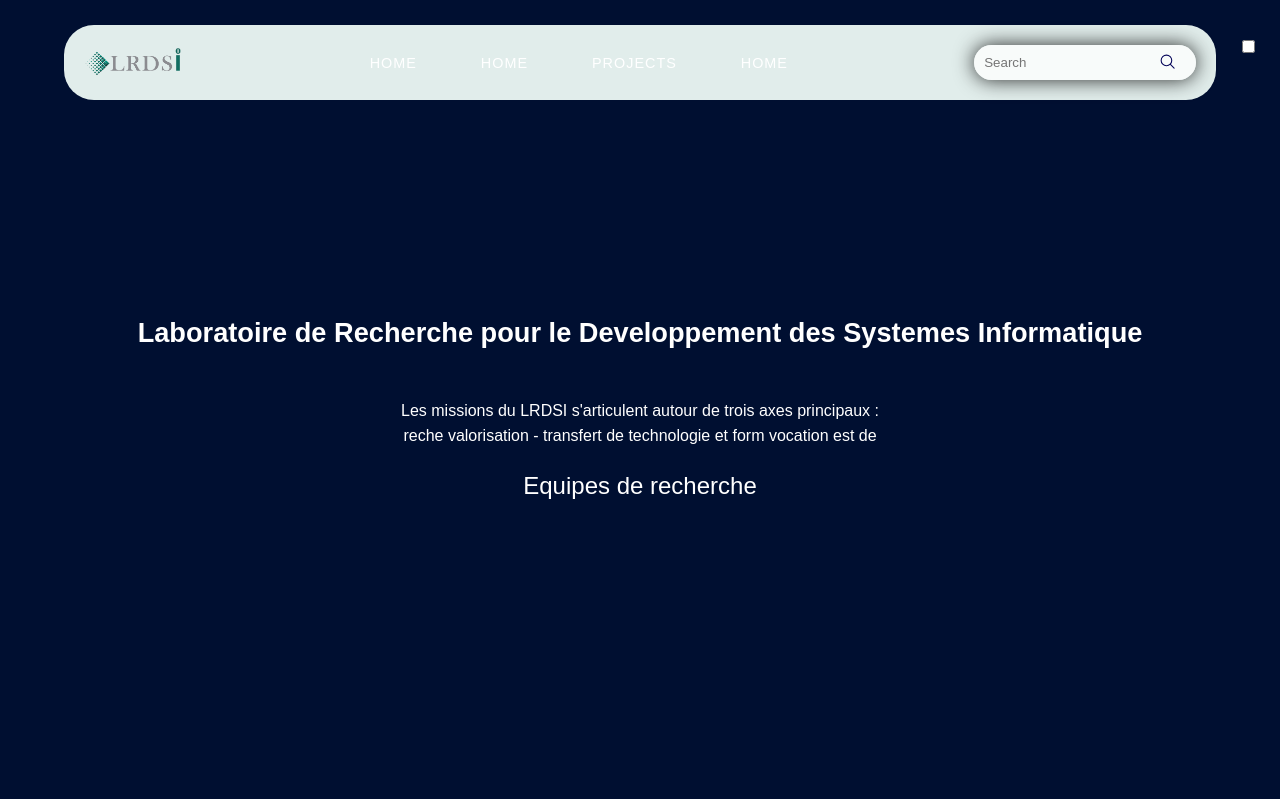
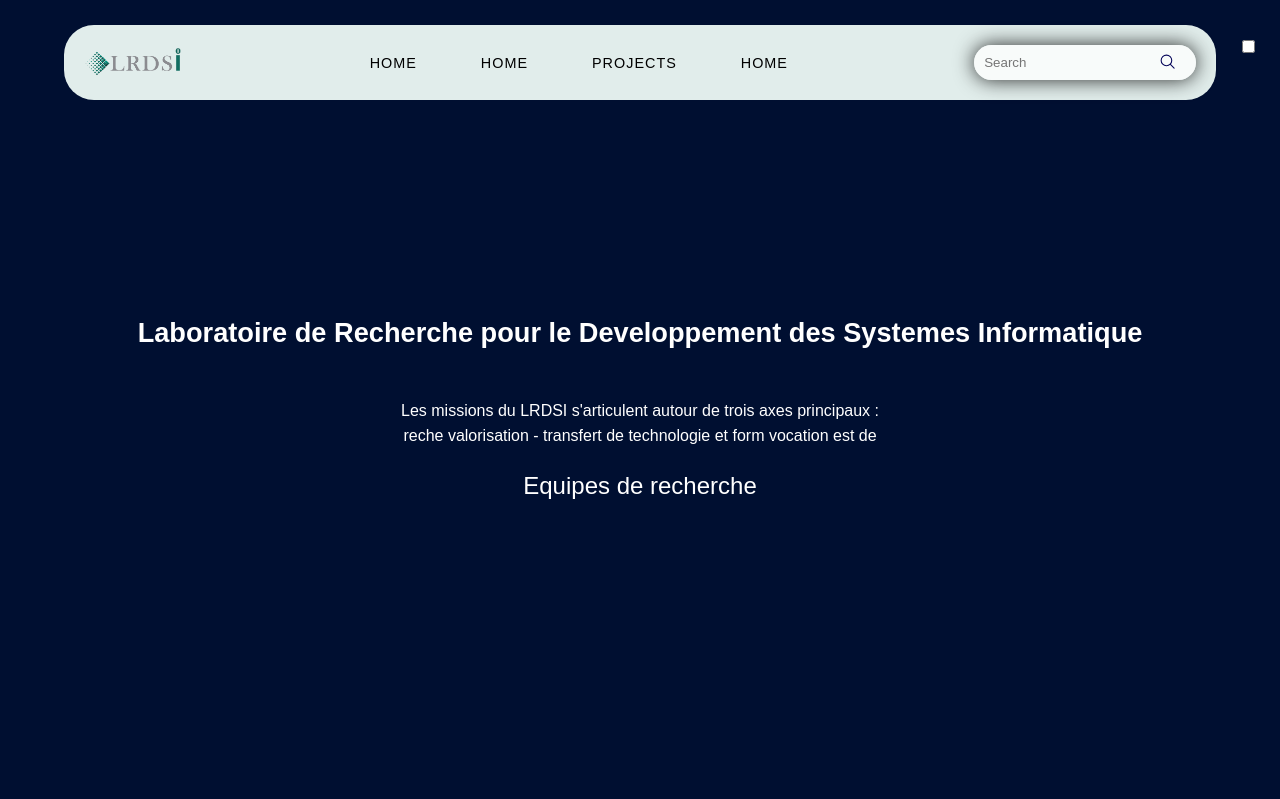
Before and after one commit to hancodx/LRDSI, a PHP site: page / in a window 1280 px wide. Shown: the top 799 px of the page. Run offline with PHP 8.4, Linux system fonts and the light colour scheme.

Commit message:
final commit
alger

```diff
--- a/DBconn.php
+++ b/DBconn.php
@@ -12,7 +12,7 @@
         "PWD" => $pass
     ];
 
-    $conn=mysqli_connect("localhost", "root", "", "LRDSI", 80);
+    $conn=mysqli_connect();
     if (!$conn) {
         die(print_r(sqlsrv_errors(), true));
     }
--- a/css/index.css
+++ b/css/index.css
@@ -1,3 +1,13 @@
+:root {
+
+    /* dark mode */
+    --color1: 126E62;
+    --color2: E1EDEB;
+    --color2: 6BA49D;
+    --color2: 89B6B1;
+
+
+  }
 *{
     margin: 0;
     padding:0;
@@ -56,7 +66,7 @@
   text-decoration: none;
   margin: 0 2rem;
   letter-spacing: 1px;
-  color: #ffffff;
+  color: var(--color1);
 }
 nav ul .dropdown  {
     position: absolute;
```
